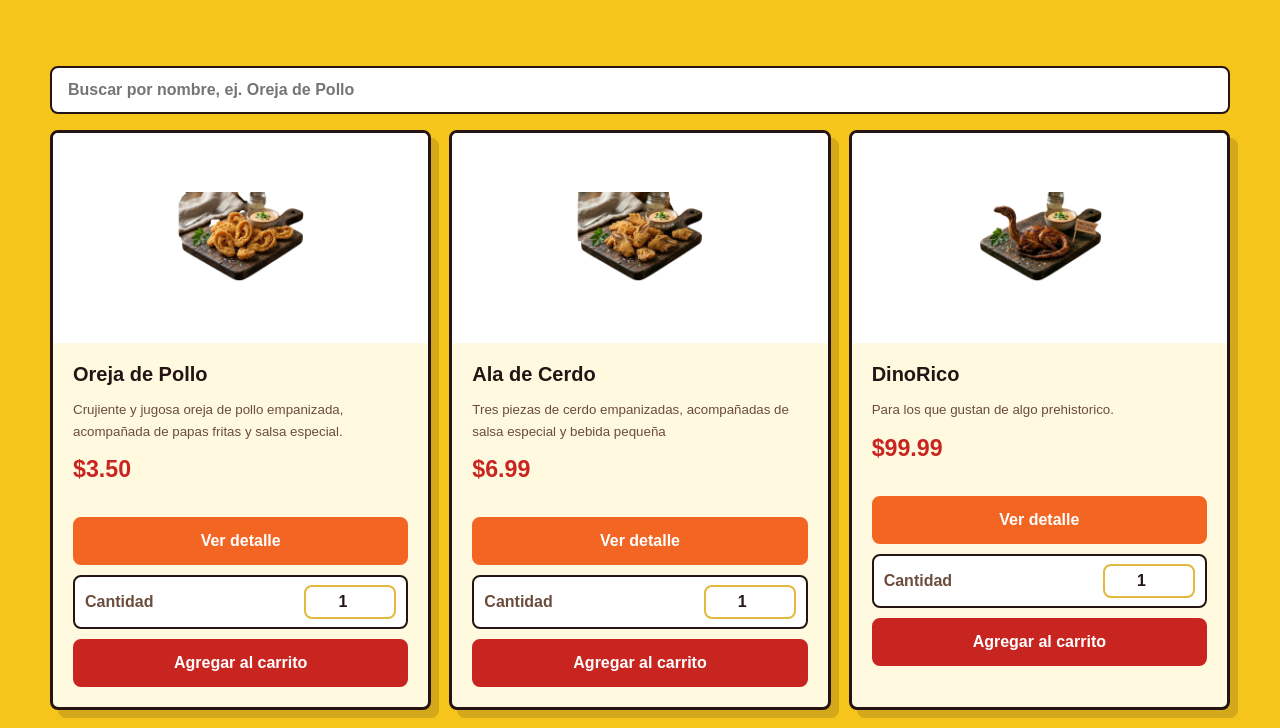
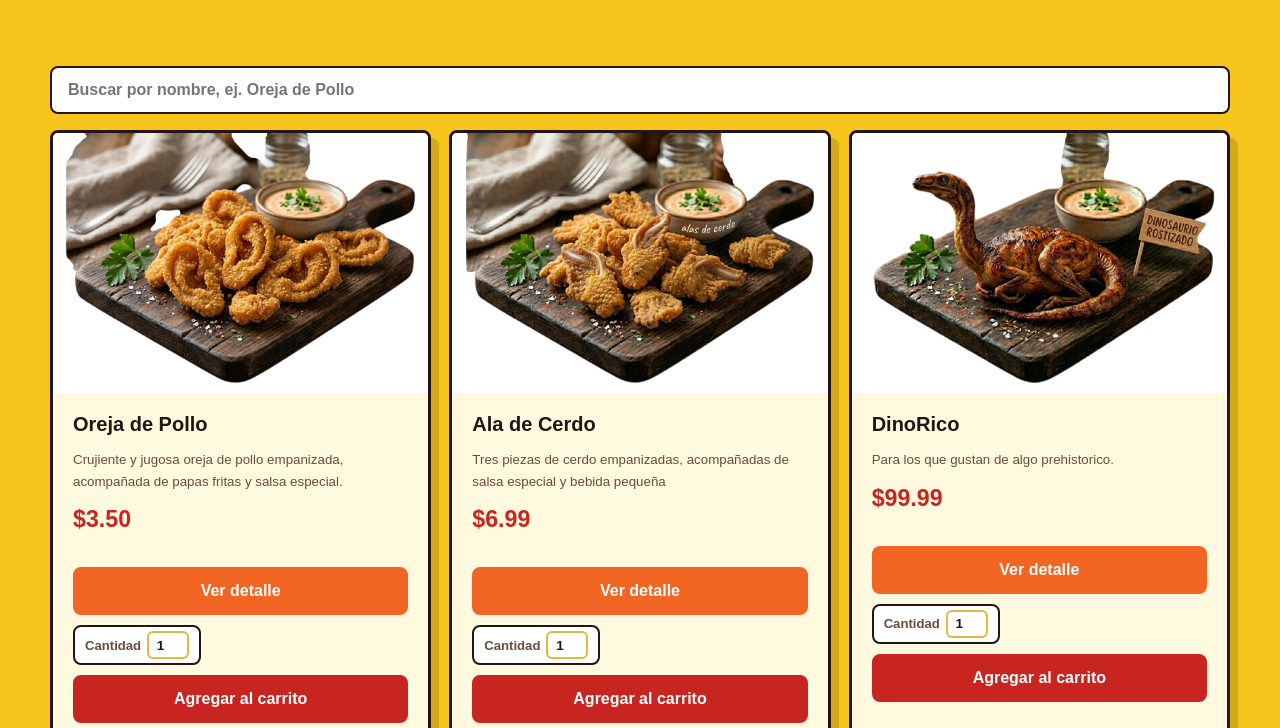
Before and after one commit to Shared-projects-with-bros/Cluckin-Bell, a plain HTML site: page menu.html in a window 1280 px wide. Shown: the part 480-1208 px from the top of the page. Drawn offline with Linux system fonts and the light colour scheme.

Commit message:
Sprint 3
Fix issues

```diff
--- a/css/styles.css
+++ b/css/styles.css
@@ -321,16 +321,15 @@ img {
 }
 
 .product-image {
-  display: grid;
-  min-height: 210px;
-  place-items: center;
+  height: 260px;
+  overflow: hidden;
   background: var(--white);
 }
 
 .product-image img {
-  width: 170px;
-  height: 170px;
-  object-fit: contain;
+  width: 100%;
+  height: 100%;
+  object-fit: cover;
 }
 
 .product-body {
@@ -362,33 +361,34 @@ img {
 }
 
 .quantity-control {
-  display: grid;
-  grid-template-columns: 1fr 92px;
-  gap: 10px;
+  display: flex;
   align-items: center;
-  min-height: 48px;
-  padding: 8px 10px;
+  gap: 6px;
+  width: fit-content;
+  padding: 4px 10px;
   border: 2px solid var(--ink);
   border-radius: 8px;
   background: var(--white);
   color: var(--muted);
+  font-size: 0.82rem;
   font-weight: 900;
 }
 
 .quantity-control input {
-  width: 100%;
-  min-height: 34px;
+  width: 42px;
+  height: 28px;
+  padding: 0;
   border: 2px solid var(--line);
-  border-radius: 8px;
+  border-radius: 6px;
   color: var(--ink);
   font: inherit;
+  font-size: 0.85rem;
   font-weight: 900;
   text-align: center;
 }
 
 .modal-quantity,
 .detail-quantity {
-  width: min(280px, 100%);
   margin-top: 16px;
 }
 
@@ -458,9 +458,8 @@ img {
 }
 
 .detail-media {
-  display: grid;
-  min-height: 420px;
-  place-items: center;
+  height: 520px;
+  overflow: hidden;
   border: 4px solid var(--ink);
   border-radius: 8px;
   background: var(--white);
@@ -468,7 +467,9 @@ img {
 }
 
 .detail-media img {
-  width: min(300px, 84%);
+  width: 100%;
+  height: 100%;
+  object-fit: cover;
 }
 
 .detail-copy h1 {
```
